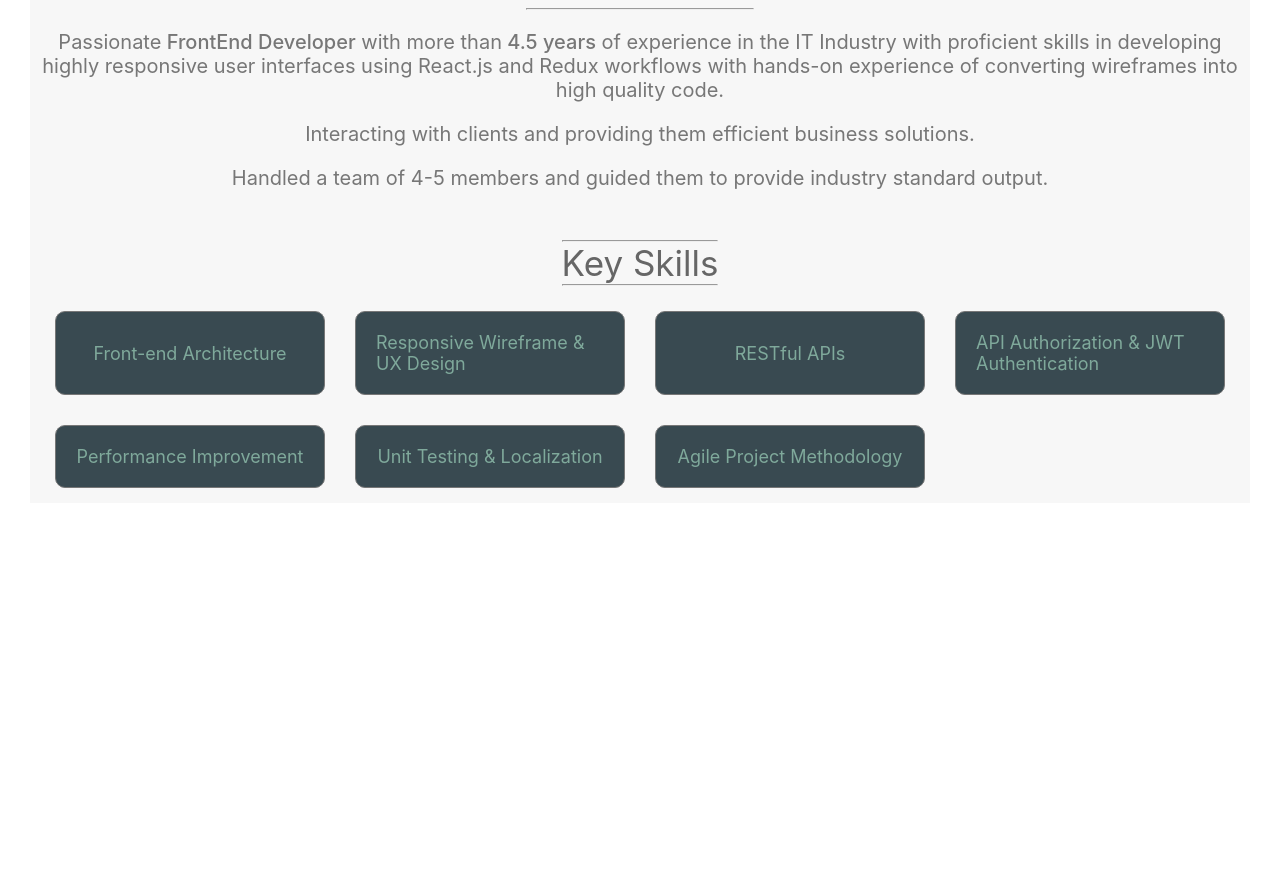
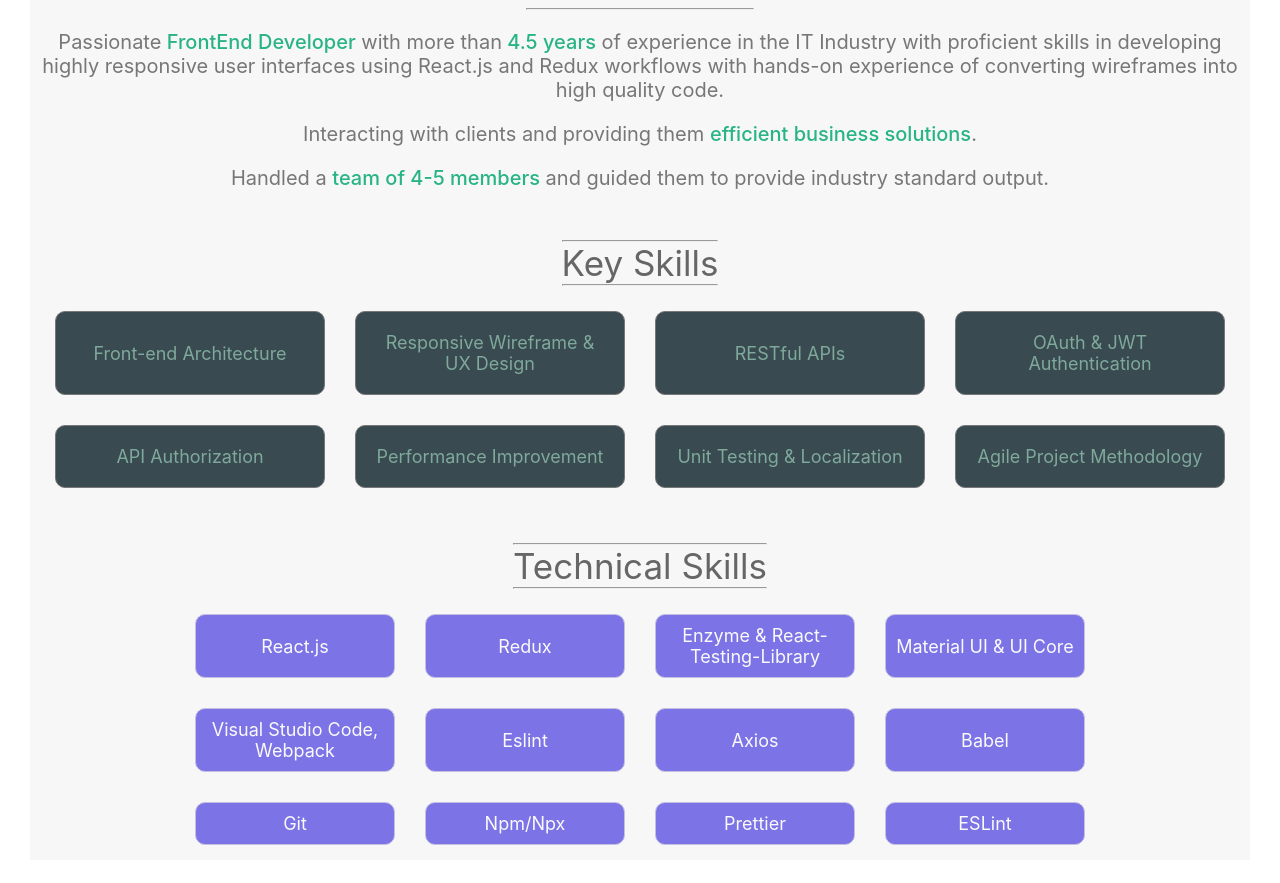
Before and after one commit to triambakanand/portfolio-project, a React (Create React App) app: page / in a window 1280 px wide. Shown: the part 633-1516 px from the top of the page. Before the commit the page ends 1166 px from the top, so only its background shows below. Built offline with nearby package versions, Linux system fonts and the light colour scheme.

Commit message:
Tech skills added

```diff
--- a/package.json
+++ b/package.json
@@ -1,5 +1,5 @@
 {
-  "homepage": "http://triambakanand.github.io/portfolio-project",
+  "homepage": "/portfolio-project/#",
   "name": "portfolio-project",
   "version": "0.1.0",
   "private": true,
--- a/src/Components/Home.tsx
+++ b/src/Components/Home.tsx
@@ -6,23 +6,29 @@ const Home: React.FC = () => {
       <header className="header"></header>
 
       <main>
-        <section className="section-intro">
-          <div className="section-intro--div">
-            <span className="section-intro--intro">
+        <section className="sec-intro">
+          <div className="sec-intro--div">
+            <span className="sec-intro--intro">
               <hr />
               Introduction
               <hr />
             </span>
           </div>
-          <div className="section-intro--summary">
+          <div className="sec-intro--summary">
             <p>
               Passionate
-              <span className="section-intro--summary__text-class-style">
+              <span
+                className="sec-intro--summary__text-class-style"
+                style={{ color: "#28b485" }}
+              >
                 {" "}
                 FrontEnd Developer
               </span>{" "}
               with more than
-              <span className="section-intro--summary__text-class-style">
+              <span
+                className="sec-intro--summary__text-class-style"
+                style={{ color: "#28b485" }}
+              >
                 {" "}
                 4.5 years
               </span>{" "}
@@ -32,66 +38,80 @@ const Home: React.FC = () => {
               into high quality code.
             </p>
             <p>
-              Interacting with clients and providing them efficient business
-              solutions.
+              Interacting with clients and providing them{" "}
+              <span
+                className="sec-intro--summary__text-class-style"
+                style={{ color: "#28b485" }}
+              >
+                efficient business solutions
+              </span>
+              .
             </p>
             <p>
-              Handled a team of 4-5 members and guided them to provide industry
-              standard output.
+              Handled a{" "}
+              <span
+                className="sec-intro--summary__text-class-style"
+                style={{ color: "#28b485" }}
+              >
+                team of 4-5 members
+              </span>{" "}
+              and guided them to provide industry standard output.
             </p>
           </div>
         </section>
 
-        <section className="section-keyskills">
-          <div className="section-keyskills--div">
-            <span className="section-keyskills--keyskills">
+        <section className="sec-keyskills">
+          <div className="sec-keyskills--div">
+            <span className="sec-keyskills--keyskills">
               <hr />
               Key Skills
               <hr />
             </span>
           </div>
-          <div className="section-keyskills--skills">
-            <div className="section-keyskills--skill">
-              Front-end Architecture
-            </div>
-            <div className="section-keyskills--skill">
+          <div className="sec-keyskills--skills">
+            <div className="sec-keyskills--skill">Front-end Architecture</div>
+            <div className="sec-keyskills--skill">
               Responsive Wireframe & UX Design
             </div>
-            <div className="section-keyskills--skill">RESTful APIs</div>
-            <div className="section-keyskills--skill">
-              API Authorization & JWT Authentication
+            <div className="sec-keyskills--skill">RESTful APIs</div>
+            <div className="sec-keyskills--skill">
+              OAuth & JWT Authentication
             </div>
-            <div className="section-keyskills--skill">
-              Performance Improvement
-            </div>
-            <div className="section-keyskills--skill">
+            <div className="sec-keyskills--skill">API Authorization</div>
+            <div className="sec-keyskills--skill">Performance Improvement</div>
+            <div className="sec-keyskills--skill">
               Unit Testing & Localization
             </div>
-            <div className="section-keyskills--skill">
+            <div className="sec-keyskills--skill">
               Agile Project Methodology
             </div>
           </div>
-          {/* <div className="section-keyskills--skills">
-            <div className="section-keyskills--skill">
-              Front-end Architecture
+        </section>
+
+        <section className="sec-tech">
+          <div className="sec-tech--div">
+            <span className="sec-tech--techSkills">
+              <hr />
+              Technical Skills
+              <hr />
+            </span>
+          </div>
+          <div className="sec-tech--skills">
+            <div className="sec-tech--skill">React.js</div>
+            <div className="sec-tech--skill">Redux</div>
+            <div className="sec-tech--skill">
+              Enzyme & React-Testing-Library
             </div>
-            <div className="section-keyskills--skill">
-              Responsive Wireframe & UX Design
-            </div>
-            <div className="section-keyskills--skill">RESTful APIs</div>
-            <div className="section-keyskills--skill">
-              API Authorization & Authentication JWT
-            </div>
-            <div className="section-keyskills--skill">
-              Performance Improvement
-            </div>
-            <div className="section-keyskills--skill">
-              Unit Testing & Localization
-            </div>
-            <div className="section-keyskills--skill">
-              Agile Project Methodology
-            </div>
-          </div> */}
+            <div className="sec-tech--skill">Material UI & UI Core</div>
+            <div className="sec-tech--skill">Visual Studio Code, Webpack</div>
+            <div className="sec-tech--skill">Eslint</div>
+            <div className="sec-tech--skill">Axios</div>
+            <div className="sec-tech--skill">Babel</div>
+            <div className="sec-tech--skill">Git</div>
+            <div className="sec-tech--skill">Npm/Npx</div>
+            <div className="sec-tech--skill">Prettier</div>
+            <div className="sec-tech--skill">ESLint</div>
+          </div>
         </section>
       </main>
     </>
@@ -99,3 +119,12 @@ const Home: React.FC = () => {
 };
 
 export default Home;
+
+// React and Development Tools:
+//   React.js
+//   Redux
+//   Enzyme & React-Testing-Library
+//   Material UI & UI Core
+//   Visual Studio Code, Webpack
+//   Eslint, Axios, Babel, Git, Npm
+//   Prettier
--- a/src/PortFolioHome.tsx
+++ b/src/PortFolioHome.tsx
@@ -1,4 +1,4 @@
-import { BrowserRouter, Route, Routes } from "react-router-dom";
+import { BrowserRouter, HashRouter, Route, Routes } from "react-router-dom";
 import Navbar from "./Components/Navbar";
 import "./css/style.css";
 import Home from "./Components/Home";
@@ -10,7 +10,7 @@ const PortFolioHome: React.FC<{}> = ({ ...props }) => {
   return (
     <div className="master-div">
       <Navbar />
-      <BrowserRouter>
+      <HashRouter>
         <Routes>
           {/* For multiple route paths - useRoutes */}
           {["/", "/portfolio-project"].map((path, key) => (
@@ -20,7 +20,7 @@ const PortFolioHome: React.FC<{}> = ({ ...props }) => {
           <Route path={"/portfolio-trending"} element={<Trending />} />
           <Route path={"/portfolio-contact"} element={<Contact />} />
         </Routes>
-      </BrowserRouter>
+      </HashRouter>
     </div>
   );
 };
--- a/src/css/style.css
+++ b/src/css/style.css
@@ -78,74 +78,123 @@ main {
   background-color: #f7f7f7;
 }
 
-.section-intro--div {
+.sec-intro--div {
   display: grid;
   place-content: center;
   padding-bottom: 1rem;
 }
-.section-intro--intro {
+.sec-intro--intro {
   padding-top: 2rem;
   color: #666;
   font-size: 4rem;
 }
-.section-intro--summary {
+.sec-intro--summary {
   display: grid;
   place-content: center;
   text-align: center;
   font-size: 2rem;
 }
-.section-intro--summary__text-class-style {
+.sec-intro--summary__text-class-style {
   font-weight: 550;
 }
-.section-intro--summary__text-class-style:hover {
-  color: #28b485;
-  transition: 0.2s all ease-out;
-}
-
 p {
   padding: 1rem;
   color: #777;
   transition: 0.2s all ease-out;
 }
 
-.section-keyskills {
+.sec-keyskills {
   margin-top: 2rem;
 }
-.section-keyskills--div {
+.sec-keyskills--div {
   display: grid;
   place-content: center;
   padding-bottom: 1rem;
 }
-.section-keyskills--keyskills {
+.sec-keyskills--keyskills {
   padding-top: 2rem;
   color: #666;
   font-size: 3.5rem;
 }
-.section-keyskills--skills {
+.sec-keyskills--skills {
   display: grid;
   place-content: center;
   grid-template-columns: 30rem 30rem 30rem 30rem;
   grid-auto-rows: minmax(0, auto);
 }
 @media (max-width: 600px) {
-  .section-keyskills--skills {
+  .sec-keyskills--skills {
     grid-template-columns: auto;
   }
 }
-.section-keyskills--skill {
+@media ((min-width: 600px) and (max-width: 1250px)) {
+  .sec-keyskills--skills {
+    grid-template-columns: 30rem 30rem;
+  }
+}
+.sec-keyskills--skill {
   display: flex;
   font-size: 1.8rem;
   justify-content: center;
   align-items: center;
+  text-align: center;
   background-color: #394a51;
   color: #7fa99b;
   border: 1px solid #777;
   margin: 1.5rem;
   padding: 2rem;
   border-radius: 1rem;
+  transition: 0.2s all ease-out;
 }
-.section-keyskills--skill:hover {
+.sec-keyskills--skill:hover {
   box-shadow: 0px 4px 20px 0px rgba(0, 0, 0, 0.2), 4px 2px 10px 4px #fbf2d5;
+}
+
+.sec-tech {
+  margin-top: 2rem;
+}
+.sec-tech--div {
+  display: grid;
+  place-content: center;
+  padding-bottom: 1rem;
+}
+.sec-tech--techSkills {
+  padding-top: 2rem;
+  color: #666;
+  font-size: 3.5rem;
+}
+.sec-tech--skills {
+  display: grid;
+  place-content: center;
+  grid-template-columns: 23rem 23rem 23rem 23rem;
+  grid-auto-rows: minmax(0, auto);
+}
+@media (max-width: 600px) {
+  .sec-tech--skills {
+    grid-template-columns: 15rem 15rem;
+  }
+}
+@media ((min-width: 600px) and (max-width: 1250px)) {
+  .sec-tech--skills {
+    grid-template-columns: 23rem 23rem;
+  }
+}
+.sec-tech--skill {
+  display: flex;
+  font-size: 1.8rem;
+  justify-content: center;
+  align-items: center;
+  text-align: center;
+  background-color: #7c73e6;
+  color: #fafafa;
+  border: 1px solid #c4c1e0;
+  margin: 1.5rem;
+  padding: 1rem 1rem;
+  border-radius: 1rem;
+  transition: 0.2s all ease-out;
+}
+.sec-tech--skill:hover {
+  box-shadow: 0px 4px 20px 0px rgba(0, 0, 0, 0.2), 4px 2px 10px 4px #ffe9e3;
 }
 
 .nav-container {
@@ -172,6 +221,15 @@ p {
   font-weight: 450;
   margin-left: 4rem;
 }
+@media (max-width: 600px) {
+  .nav-navbar__details:visited, .nav-navbar__details:link {
+    text-decoration: none;
+    color: rgba(255, 255, 255, 0.8);
+    font-size: 1.2rem;
+    font-weight: 450;
+    margin-left: 4rem;
+  }
+}
 
 .ind-container {
   display: grid;
--- a/src/sass/pages/_home.scss
+++ b/src/sass/pages/_home.scss
@@ -62,7 +62,7 @@
     background-color: #f7f7f7;
   }
 
-  .section-intro {
+  .sec-intro {
     &--div {
       display: grid;
       place-content: center;
@@ -81,8 +81,8 @@
       &__text-class-style {
         font-weight: 550;
         &:hover{
-          color: #28b485;
-          transition: 0.2s all ease-out
+          // color: #28b485;
+          // transition: 0.2s all ease-out
         }
       }
     }
@@ -94,7 +94,7 @@
     transition: 0.2s all ease-out;
   }
 
-  .section-keyskills {
+  .sec-keyskills {
     margin-top: 2rem;
     &--div{
       display: grid;
@@ -114,21 +114,73 @@
       @media (max-width:600px) {
         grid-template-columns: auto;
       }
+
+      @media ((min-width:600px) and (max-width:1250px)) {
+        grid-template-columns: 30rem 30rem;
+      }
     }
     &--skill {
       display: flex;
       font-size: 1.8rem;
       justify-content: center;
       align-items: center;
+      text-align: center;
       background-color:  #394a51;
       color: #7fa99b;
       border: 1px solid #777;
       margin: 1.5rem;
       padding: 2rem;
       border-radius: 1rem;
+      transition: 0.2s all ease-out;
       &:hover {
         box-shadow: 0px 4px 20px 0px rgba(0, 0, 0, 0.2), 4px 2px 10px 4px #fbf2d5;
       }
 
     }
   }
+
+  .sec-tech {
+    margin-top: 2rem;
+    &--div{
+      display: grid;
+      place-content: center;
+      padding-bottom: 1rem;
+    }
+    &--techSkills {
+      padding-top: 2rem;
+      color: #666;
+      font-size: 3.5rem;
+    }
+
+    &--skills {
+      display: grid;
+      place-content: center;
+      grid-template-columns: 23rem 23rem 23rem 23rem;
+      grid-auto-rows: minmax(0, auto);
+      @media (max-width:600px) {
+        grid-template-columns: 15rem 15rem
+      }
+
+      @media ((min-width:600px) and (max-width:1250px)) {
+        grid-template-columns: 23rem 23rem;
+      }
+    }
+    &--skill {
+      display: flex;
+      font-size: 1.8rem;
+      justify-content: center;
+      align-items: center;
+      text-align: center;
+      background-color:  #7c73e6;
+      color: #fafafa;
+      border: 1px solid #c4c1e0;
+      margin: 1.5rem;
+      padding: 1rem 1rem;
+      border-radius: 1rem;
+      transition: 0.2s all ease-out;
+      &:hover {
+        box-shadow: 0px 4px 20px 0px rgba(0, 0, 0, 0.2), 4px 2px 10px 4px #ffe9e3;
+      }
+
+    }
+  }
```
Also changed, not shown: src/sass/pages/_navbar.scss (+12 -0 lines), 1 other file (tests, documents, lock files or other folders).
